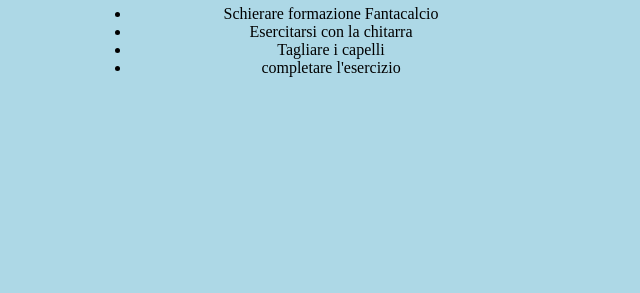
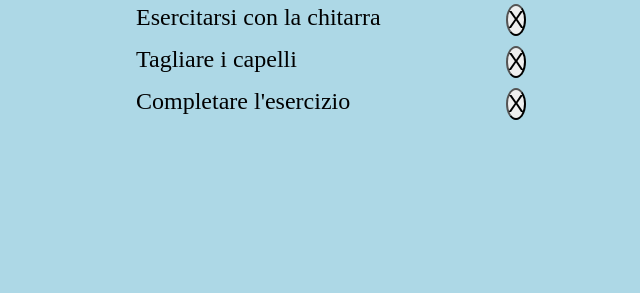
Before and after one commit to antoniolovotrico/vue-todolist, a plain HTML site: page index.html in a window 1280 px wide. Shown: the part 507-800 px from the top of the page, without its empty margins (309-949 px from the left). Drawn offline with nearby package versions, Linux system fonts and the light colour scheme.

Commit message:
exercise almost completed, working on removeFunc to delete just one task and not all

```diff
--- a/assets/css/style.css
+++ b/assets/css/style.css
@@ -16,6 +16,7 @@ body {
 #app{
     text-align: center;
 }
+
 img{
     width: 400px;
     padding: 50px;
@@ -25,3 +26,20 @@ img{
 h1{
     padding: 20px;
 }
+
+ul {
+    list-style: square;
+}
+
+li {
+    display: flex;
+    justify-content: space-between;
+    padding: 5px;
+    font-size: 1.5rem;
+}
+
+.btn_list{
+    border-radius: 100%;
+    font-size: 1.5rem;
+
+}
--- a/assets/js/main.js
+++ b/assets/js/main.js
@@ -7,16 +7,24 @@ let app = new Vue({
             "Schierare formazione Fantacalcio",
             "Esercitarsi con la chitarra",
             "Tagliare i capelli",
-            "completare l'esercizio",
+            "Completare l'esercizio",
 
         ],
+        // create an empty key, this stands for our input in Dom
         newTask : "",
         // add an image to pass dinamically to the DOM
         image : "./assets/img/todoimg.png",
     },
+    //create two function in methods, one to add tasks and another to remove them.
     methods: {
         addFunc() {
+            //Set conditions to ignore empty or to short tasks
+            if (this.newTask.length > 3){
             this.toDo.push(this.newTask);
+            }
+        },
+        removeFunc() {
+            this.toDo.splice();
         }
     }
 })
--- a/index.html
+++ b/index.html
@@ -15,7 +15,9 @@
             <button @click="addFunc">Add</button>
             <h1>To Do List</h1>
             <ul>
-                <li v-for="quest in toDo" v-text="quest"></li>
+                <li v-for="quest in toDo">{{quest}}
+                    <button class="btn_list" @click="removeFunc">X</button>
+                </li>
             </ul>
 
         </div>
```
